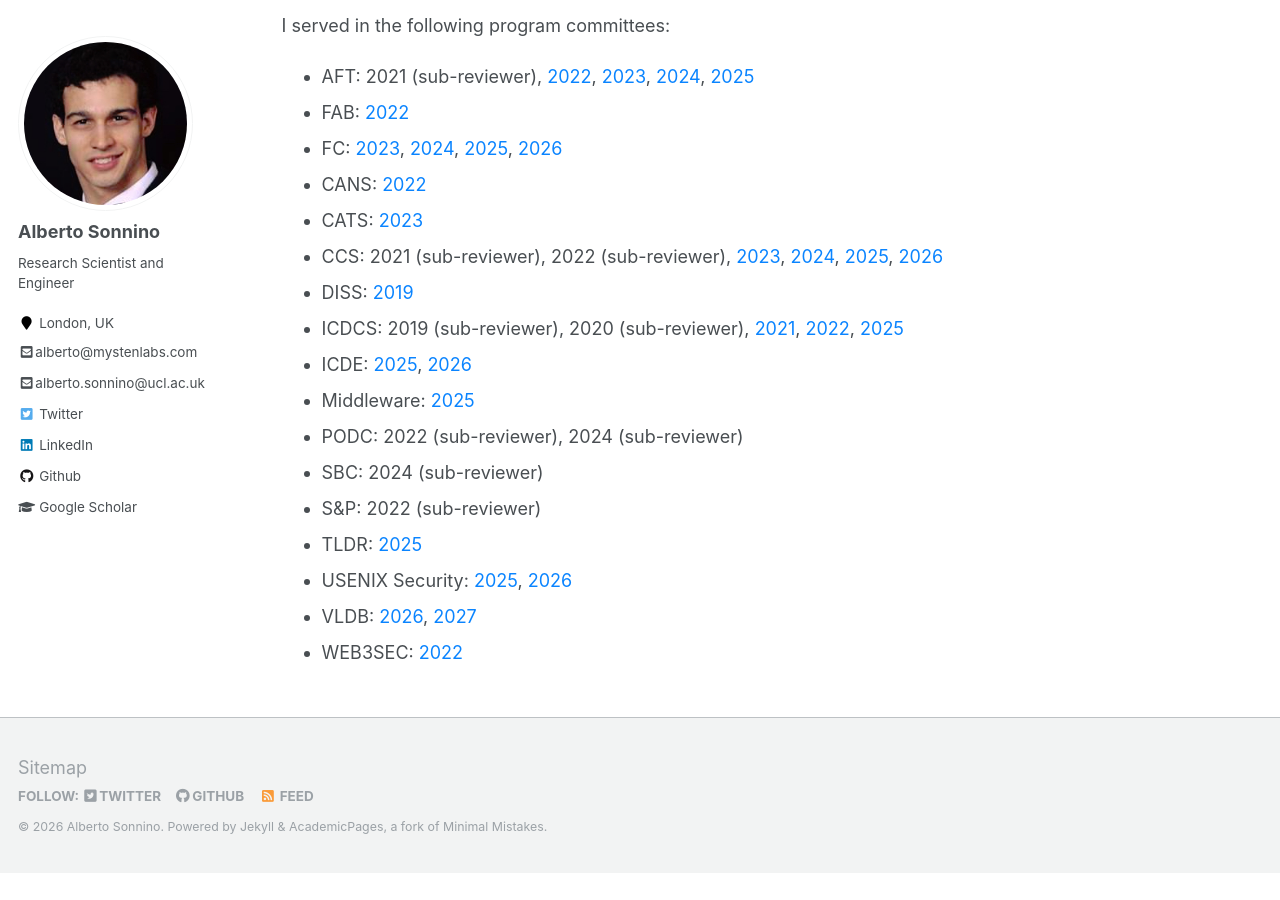
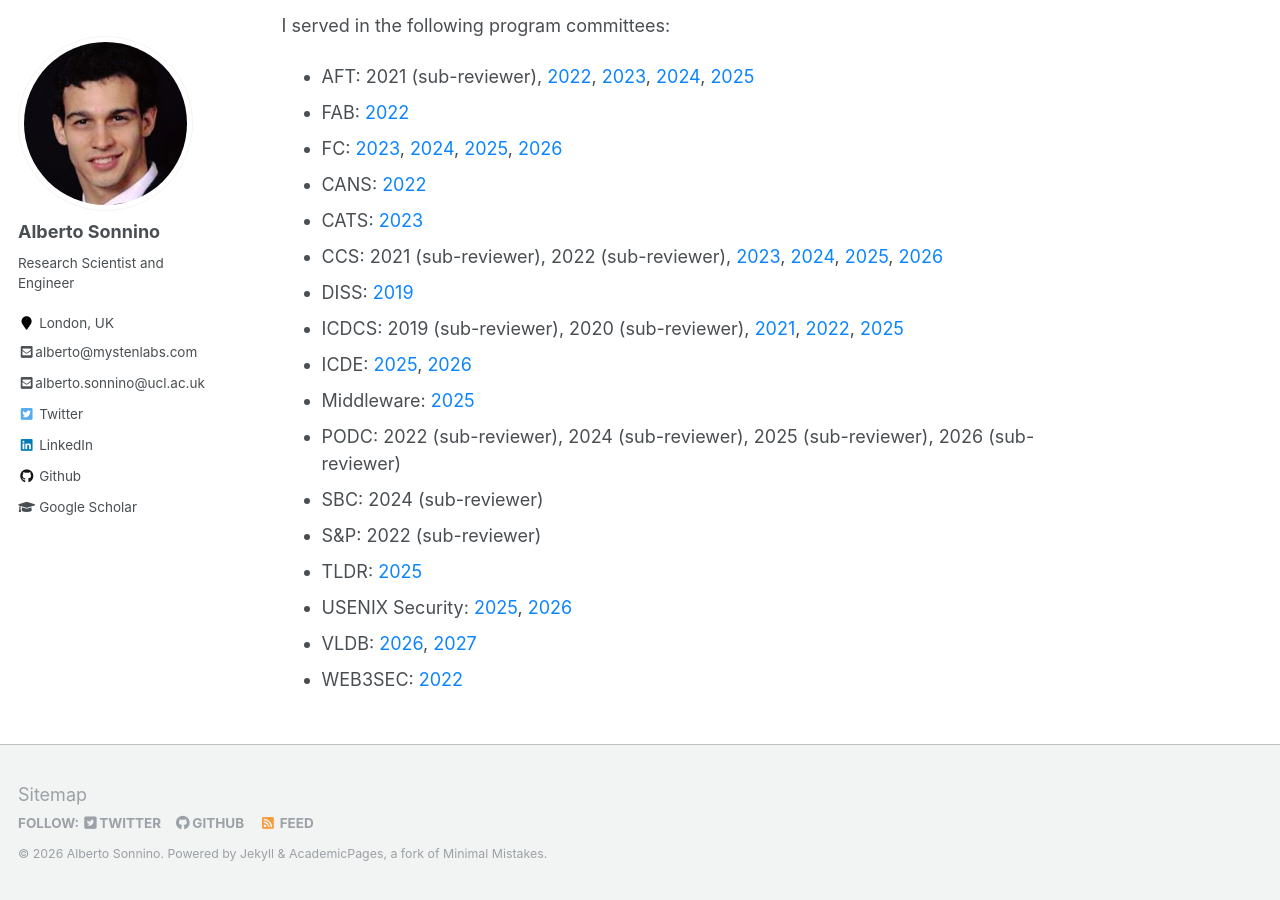
Before and after one commit to asonnino/asonnino.github.io, a Jekyll site: the page built from _pages/academia.md, in a window 1280 px wide and 900 px high, scrolled down 1713 px. Built offline with Jekyll 4.4.1, drawn with Linux system fonts in a browser that asks for light colours; before the commit the page ends 2586 px from its top, so only the background shows below that.

Commit message:
feat: update pc duties

```diff
--- a/_pages/academia.md
+++ b/_pages/academia.md
@@ -71,7 +71,7 @@ I served in the following program committees:
 - ICDCS: 2019 (sub-reviewer), 2020 (sub-reviewer), [2021](https://icdcs2021.us/technical-committee.html), [2022](https://icdcs2022.icdcs.org/tc), [2025](https://icdcs2025.icdcs.org)
 - ICDE: [2025](https://ieee-icde.org/2025/program-committees/), [2026](https://icde2026.github.io/pc-chairs.html)
 - Middleware: [2025](https://middleware-conf.github.io/2025/program-committee)
-- PODC: 2022 (sub-reviewer), 2024 (sub-reviewer)
+- PODC: 2022 (sub-reviewer), 2024 (sub-reviewer), 2025 (sub-reviewer), 2026 (sub-reviewer)
 - SBC: 2024 (sub-reviewer)
 - S&P: 2022 (sub-reviewer)
 - TLDR: [2025](https://www.thelatestindefi.org/conference)
```
